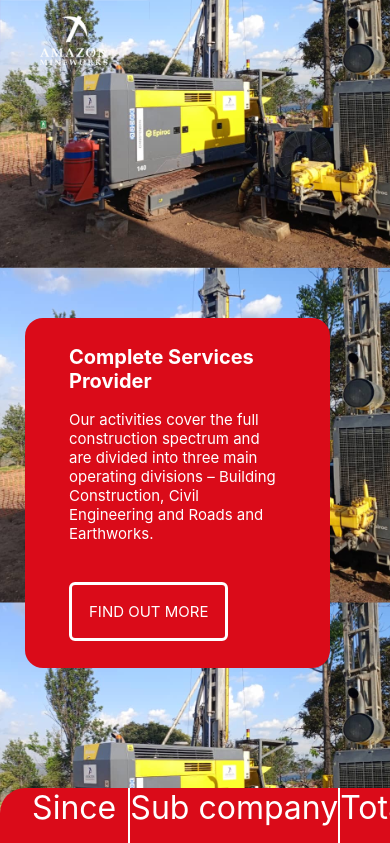
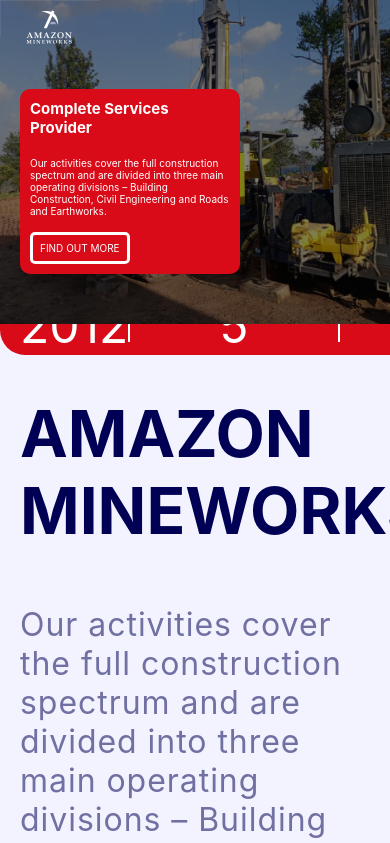
Before and after one commit to kwayummari/amazon-mineworks, a React (Create React App) app: page / in a window 390 px wide. Shown: the top 843 px of the page. Built offline with nearby package versions, Linux system fonts and the light colour scheme.

Commit message:
deleted page module.css

```diff
--- a/src/styles/Header.module.scss
+++ b/src/styles/Header.module.scss
@@ -1,10 +1,27 @@
 .carousel {
+  position: relative;
   background-size: 100%;
   background-position: center;
   color: #fff;
   padding: 0 60px 202px 0;
   font: 400 20px Jacques Francois, -apple-system, Roboto, Helvetica, sans-serif;
   animation: zoomEffect 10s ease-in-out infinite;
+
+  &::before {
+    content: "";
+    position: absolute;
+    top: 0;
+    left: 0;
+    width: 100%;
+    height: 100%;
+    background-color: rgba(0, 0, 0, 0.5);
+    z-index: 1;
+  }
+  nav,
+  .heroContent {
+    position: relative;
+    z-index: 2;
+  }
 }
 
 @keyframes zoomEffect {
@@ -18,14 +35,12 @@
     background-size: 100%;
   }
 }
-
 .navigation {
   display: flex;
   align-items: center;
   gap: 20px 42px;
   text-align: center;
 }
-
 .logo {
   aspect-ratio: 1.7;
   object-fit: contain;
@@ -70,24 +85,51 @@
 
 @media (max-width: 991px) {
   .carousel {
-    background-color: rgba(0, 1, 84, 0.54);
+    position: relative;
+    background-size: cover;
+    background-repeat: no-repeat;
     color: #fff;
-    padding: 0 60px 202px 0;
-    font: 400 15px Jacques Francois, -apple-system, Roboto, Helvetica,
-      sans-serif;
+    padding: 0 0px 0px 0;
+    font: 400 10px Jacques Francois, -apple-system, Roboto, Helvetica, sans-serif;
+    animation: zoomEffect 10s ease-in-out infinite;
+
+    &::before {
+      content: "";
+      position: absolute;
+      top: 0;
+      left: 0;
+      width: 100%;
+      height: 100%;
+      background-color: rgba(0, 0, 0, 0.5);
+      z-index: 1;
+    }
+    nav,
+    .heroContent {
+      position: relative;
+      z-index: 2;
+    }
   }
 
+  @keyframes zoomEffect {
+    0% {
+      background-size: 100%;
+    }
+    50% {
+      background-size: 120%;
+    }
+    100% {
+      background-size: 100%;
+    }
+  }
   .navigation {
     display: flex;
     align-items: center;
-    gap: 20px 42px;
     text-align: center;
   }
-
   .logo {
     aspect-ratio: 1.7;
     object-fit: contain;
-    width: 150px;
+    width: 100px;
     max-width: 100%;
   }
 
@@ -96,26 +138,27 @@
   }
 
   .heroContent {
-    border-radius: 18px;
+    border-radius: 10px;
     background-color: #da0b19;
-    max-width: 495px;
-    margin: 230px 0 0 25px;
-    padding: 27px 44px 27px;
+    max-width: 200px;
+    max-height: 200px;
+    margin: 30px 0 50px 20px;
+    padding: 10px 10px 10px;
   }
 
   .heroTitle {
-    font-size: 20px;
+    font-size: 15px;
     margin: 0;
   }
 
   .heroDescription {
-    margin-top: 17px;
+    margin-top: 20px;
   }
 
   .ctaButton {
-    border-radius: 6px;
-    margin-top: 24px;
-    padding: 17px 17px;
+    border-radius: 5px;
+    margin-top: 5px;
+    padding: 7px 7px;
     border: 3px solid #fff;
     background: none;
     color: #fff;
```
Lines whose indentation alone changed are shown as unchanged.
